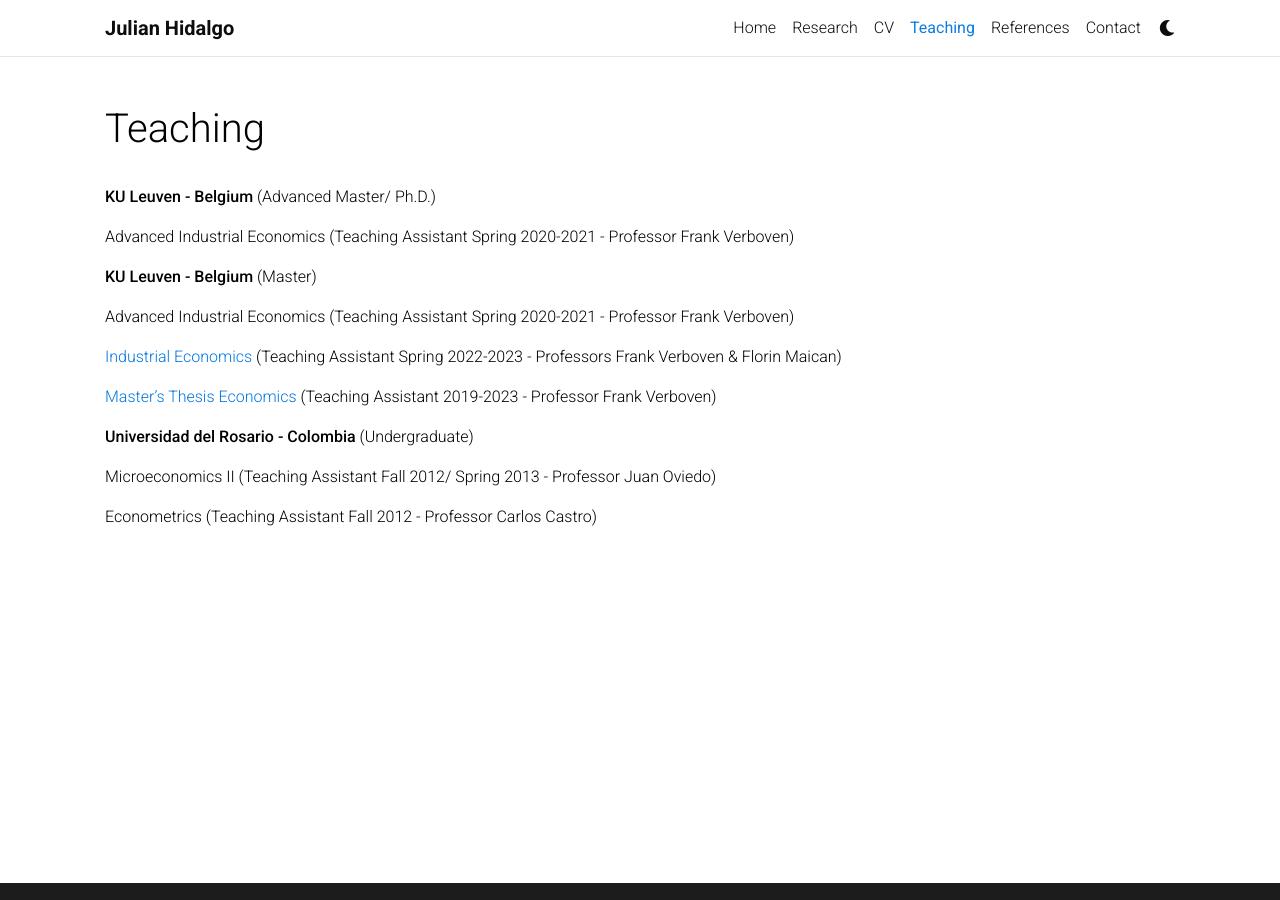
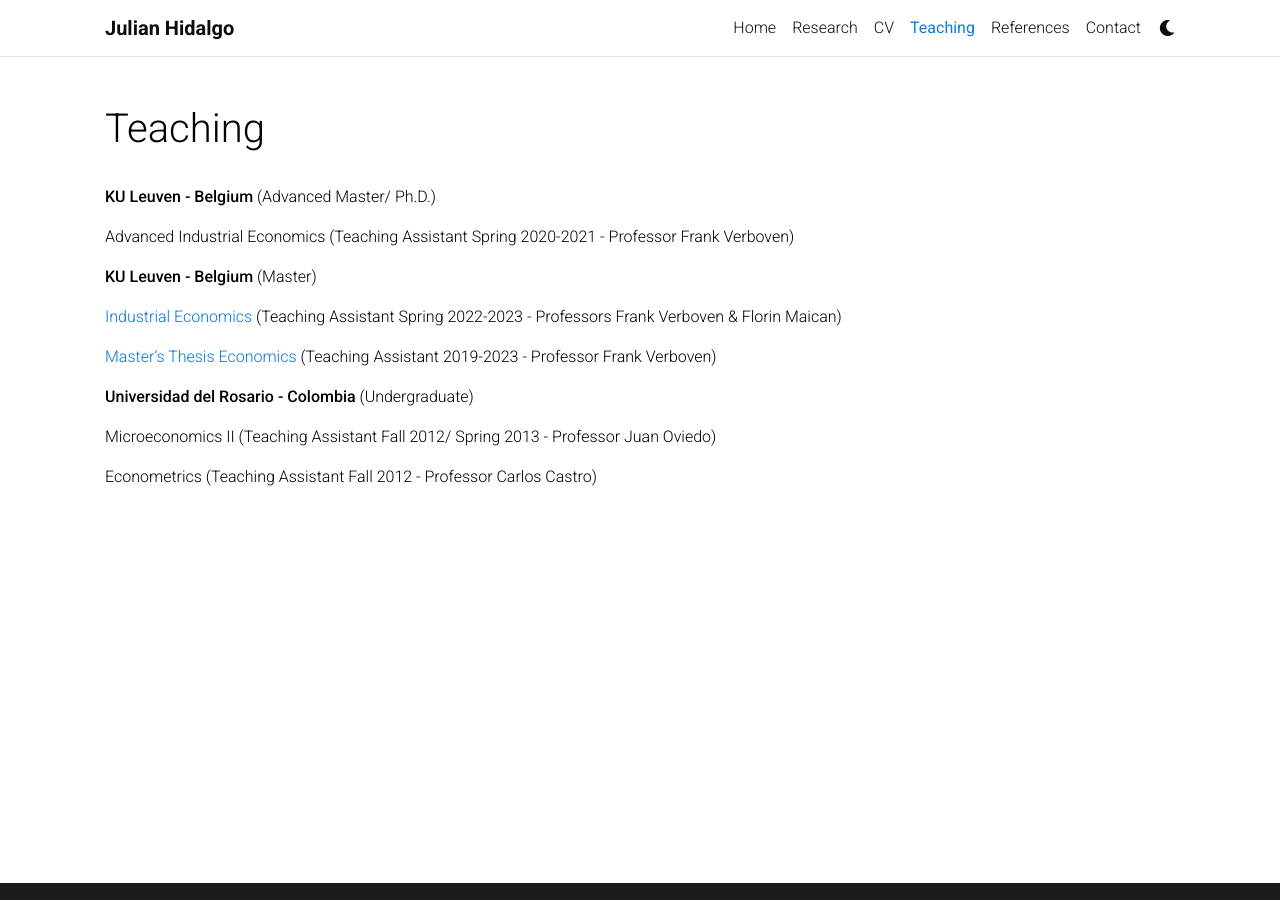
Before and after one commit to JulianHidalgoRodriguez/JulianHidalgoRodriguez.github.io, a Jekyll site: the page built from _pages/teaching.md, in a window 1280 px wide. Built offline with Jekyll 4.4.1, drawn with Linux system fonts in a browser that asks for light colours; comment, search, counter and statistics services are not loaded; a style sheet for code colours, icons or effects is not loaded.

Commit message:
Update teaching.md

```diff
--- a/_pages/teaching.md
+++ b/_pages/teaching.md
@@ -13,8 +13,6 @@ Advanced Industrial Economics (Teaching Assistant Spring 2020-2021 - Professor F
 
 <strong>KU Leuven - Belgium</strong> (Master)
 
-Advanced Industrial Economics (Teaching Assistant Spring 2020-2021 - Professor Frank Verboven)
-
 <a href="https://onderwijsaanbod.kuleuven.be/syllabi/e/D0M47BE.htm#activetab=doelstellingen_idp1780352">Industrial Economics</a> (Teaching Assistant Spring 2022-2023 - Professors Frank Verboven & Florin Maican)
 
 <a href="https://onderwijsaanbod.kuleuven.be/2019/syllabi/e/D0C34AE.htm#activetab=doelstellingen_idm4733120">Master's Thesis Economics</a> (Teaching Assistant 2019-2023 - Professor Frank Verboven)
```
